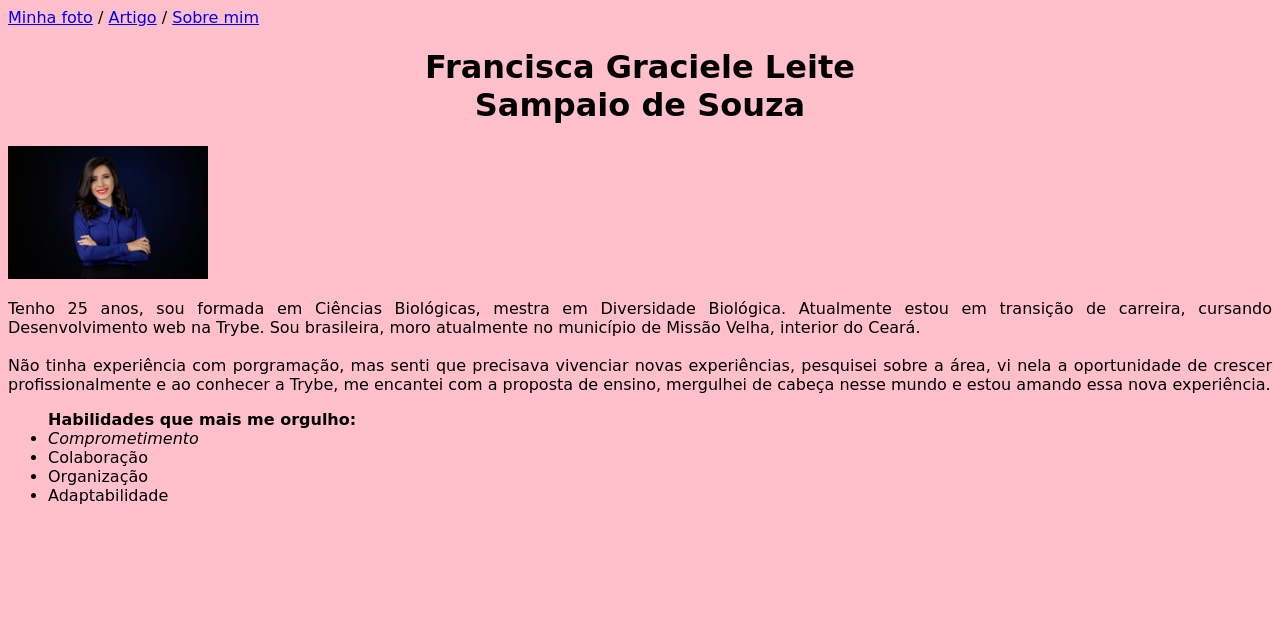
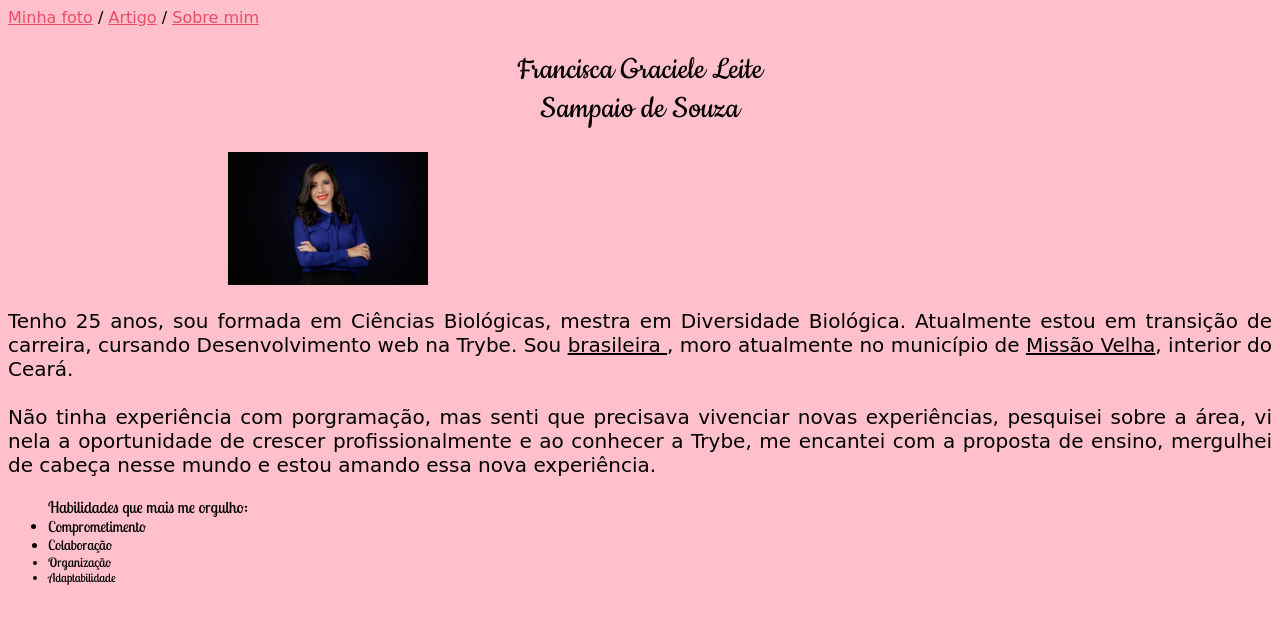
Before and after one commit to graciele-sampaio/graciele-sampaio.github.io, a plain HTML site: page index.html in a window 1280 px wide. Drawn offline with Linux system fonts and the light colour scheme; a web font is replaced by a local one.

Commit message:
concluindo portfolio-web com html e css

```diff
--- a/index.html
+++ b/index.html
@@ -2,49 +2,104 @@
 <html lang="pt-br">
 <head>
 <meta charset="UTF-8">
+   <link rel="preconnect" href="https://fonts.gstatic.com" crossorigin> <link href="https://fonts.googleapis.com/css2?family=Cookie&family=Henny+Penny&family=Ultra&display=swap" rel="stylesheet">
+
+    <link rel="preconnect" href="https://fonts.googleapis.com">
+    <link rel="preconnect" href="https://fonts.gstatic.com" crossorigin>
+    <link href="https://fonts.googleapis.com/css2?family=Beau+Rivage&family=Cookie&family=Henny+Penny&family=Ultra&display=swap" rel="stylesheet">
+
+    <link rel="preconnect" href="https://fonts.googleapis.com"><link rel="preconnect" href="https://fonts.gstatic.com" crossorigin>
+    <link href="https://fonts.googleapis.com/css2?family=Beau+Rivage&family=Cookie&family=Henny+Penny&family=Lobster+Two&family=Ultra&display=swap" rel="stylesheet">
+
 <title>Portfólio web</title>
-<style>
+    <style>
     * {
-        background-color: pink;
+        background-color: #ffc0cb;
         font-family:cursive;
     }
 
-  h1 {
-text-align: center;
+     h1 {
+    text-align: center;
+    font-weight: 100;
    }
 
     p {
         text-align: justify;
     }
 
+    ul, li{
+        font-family: 'Lobster Two', cursive;
+    }
 
-</style>
+    a {
+        color: rgb(235, 77, 103);
+    }
+
+    .fonte-h1 {
+    font-family: 'Cookie', cursive;
+    font-size: 35px;
+
+    }
+
+    #sm , #sm u{
+    font-family: 'Beau Rivage', cursive;
+    font-size: 20px;
+    }
+
+    .hab1 {
+    font-size: 15px ;
+    }
+
+
+    .hab2 {
+    font-size: 14px ;
+    }
+
+
+    .hab3 {
+    font-size: 13px ;
+    }
+
+
+    .hab4 {
+    font-size: 12px ;
+    }
+    #quemsou {
+        margin-left: 220px;
+    }
+
+
+    </style>
 </head>
+
 <body>
-    <a href="#quemsou"> Minha foto</a> /
+    <a href="#quemsou">Minha foto</a> /
     <a href="https://periodicos.ufpe.br/revistas/rbgfe/article/view/246656#:
     ~:text=Na%20Chapada%20do%20Araripe%20foram,Caatinga%2FCarrasco)%2C%20
     Savana%20Est%C3%A9pica" target="_blank">Artigo</a> /
     <a href="#sm">Sobre mim</a>
 
-    <h1> <strong> Francisca Graciele Leite <br> Sampaio de Souza</strong></h1>
+    <h1 class="fonte-h1"> Francisca Graciele Leite <br> Sampaio de Souza</h1>
+
     <img id="quemsou" src="Foto formal.jpg" alt="foto de Graciele" width="200px">
     <br>
+
     <p  id="sm">
         Tenho 25 anos, sou formada em Ciências Biológicas, mestra em Diversidade
         Biológica. Atualmente estou em transição de carreira, cursando
-        Desenvolvimento web na Trybe. Sou brasileira, moro atualmente no município de
-        Missão Velha, interior do Ceará. <br> <br>
+        Desenvolvimento web na Trybe. Sou <u> brasileira </u>, moro atualmente no município de <u> Missão Velha</u>, interior do Ceará. <br> <br>
         Não tinha experiência  com porgramação, mas senti que precisava
         vivenciar novas experiências, pesquisei sobre a área, vi nela a oportunidade
         de crescer profissionalmente e ao conhecer a Trybe, me encantei com a proposta
         de ensino, mergulhei de cabeça nesse mundo e estou amando essa nova experiência.
     </p>
+
     <ul>
-         <strong>  Habilidades que mais me orgulho: </strong>
-        <li> <em>Comprometimento</em></li>
-        <li>Colaboração</li>
-        <li>Organização</li>
-        <li>Adaptabilidade</li>
+        Habilidades que mais me orgulho:
+        <li class="hab1">Comprometimento</li>
+        <li class="hab2">Colaboração</li>
+        <li class="hab3">Organização</li>
+        <li class="hab4">Adaptabilidade</li>
     </ul>
+
 </body>
```
